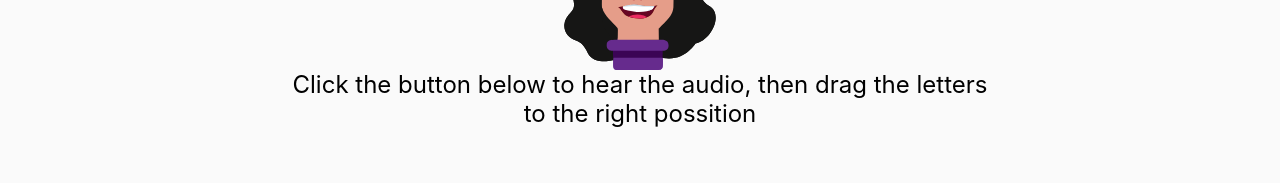
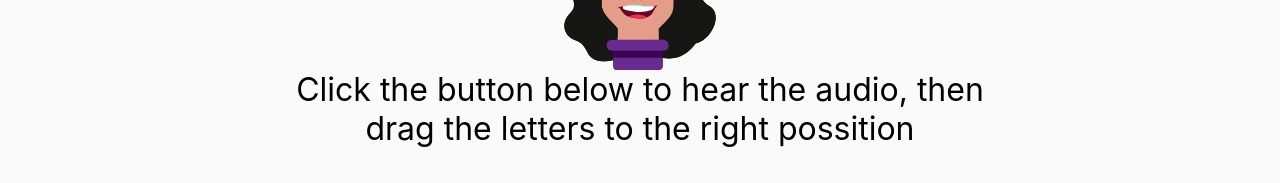
Before and after one commit to karmaester/slang-next-app, a Next.js app: page /Main in a window 1280 px wide. Shown: the part 173-356 px from the top of the page. Built offline with nearby package versions, Linux system fonts and the light colour scheme; no server answers.

Commit message:
Add response validation handling

```diff
--- a/src/components/Avatar/component/Avatar.tsx
+++ b/src/components/Avatar/component/Avatar.tsx
@@ -37,6 +37,7 @@ const Avatar = ({ message }: any) => {
     }
 
     useEffect(() => {
+        setMustTalk(true)
         if (mustTalk) {
             displayLetterByLetter();
             setMustTalk(false)
--- a/src/components/Avatar/styles/Avatar.module.scss
+++ b/src/components/Avatar/styles/Avatar.module.scss
@@ -29,7 +29,7 @@
 }
 
 .dialog {
-    font-size: medium;
+    font-size: 1.2rem;
     max-width: 300px;
     text-align: center;
     margin: 160px auto 0;
@@ -37,7 +37,7 @@
 
 @include media-small {
     .dialog {
-        font-size: large;
+        font-size: 1.5rem;
         max-width: 500px;
     }
 
@@ -45,7 +45,7 @@
 
 @include media-medium {
     .dialog {
-        font-size: x-large;
+        font-size: 2rem;
         max-width: 700px;
         margin: 150px auto 0;
     }
--- a/src/components/DraggableChars/styles/DraggableChars.module.scss
+++ b/src/components/DraggableChars/styles/DraggableChars.module.scss
@@ -14,12 +14,12 @@
     color: rgb(55, 52, 250);
     box-shadow: 0px 2px 4px #4a4c4e;
     border-radius: 5px;
-    padding: 2px;
+    padding: 3px;
     background-color: whitesmoke;
     text-align: center;
-    margin: 5px;
+    margin: 6px;
     border: 2px solid transparent;
-    font-size: 1.2rem;
+    font-size: 1.3rem;
 }
 
 .item:active {
--- a/src/pages/Main.tsx
+++ b/src/pages/Main.tsx
@@ -17,11 +17,13 @@ const mockData = {
 const Main = () => {
     const [loading, setLoading] = useState(false);
     const [word, setWord] = useState<string[]>([]);
-    const [wordId, setWordId] = useState<number>()
+    const [wordId, setWordId] = useState<number>();
     const [currentAudio, setCurrentAudio] = useState<string>("");
     const [initialFetch, setInitialFetch] = useState(true);
     const [userResponse, setUserResponse] = useState();
-    const [canMoveOn, setCanMoveOn] = useState(false)
+    const [canMoveOn, setCanMoveOn] = useState(false);
+    const [displayedText, setDisplayedText] = useState("Click the button below to hear the audio, then drag the letters to the right possition");
+    const [answerValidation, setAnswerValidation] = useState();
 
 
     if (loading) return <Spinner />
@@ -37,6 +39,7 @@ const Main = () => {
                 setCurrentAudio(data["audio-url"])
                 setWordId(data.id);
                 setLoading(false);
+                if (!initialFetch) setDisplayedText("You've got this!")
             }).catch(error => {
                 // In case of service failure, set default values
                 console.log(error)
@@ -58,17 +61,18 @@ const Main = () => {
             redirect: 'follow'
         };
         await fetch(`https://api.demo.slangapp.com/recruitment/spelling/?id=${wordId}&answer=${userResponse}`, requestOptions)
-            .then(response => response.text())
+            .then(response => response.json())
             .then(result => {
-                console.log(result);
+                result.correct ? setDisplayedText("Great job!") : setDisplayedText(`Correct answer is ${result["correct-answer"]}`);
                 setCanMoveOn(true);
             })
             .catch(error => console.log('error', error));
     }
 
     // useEffect(() => {
+    //     answerValidation ?? answerValidation?.correct ? setDisplayedText("Great job!") : setDisplayedText(`Correct answer is ${answerValidation["correct-answer"]}`);
     //     console.log("userResponse: ", userResponse);
-    // }, [userResponse]);
+    // }, []);
 
     if (initialFetch) fetchNewWord();
 
@@ -83,7 +87,7 @@ const Main = () => {
             </div>
             <div className={styles.container}>
                 <div className={styles.avatar}>
-                    <Avatar message="Click the button below to hear the audio, then drag the letters to the right possition" />
+                    <Avatar message={displayedText} />
                 </div>
                 <div className={styles.audioPlayer}>
                     <AudioPlayer audio={currentAudio} />
```
Also changed, not shown: 1 other file (tests, documents, lock files or other folders).
